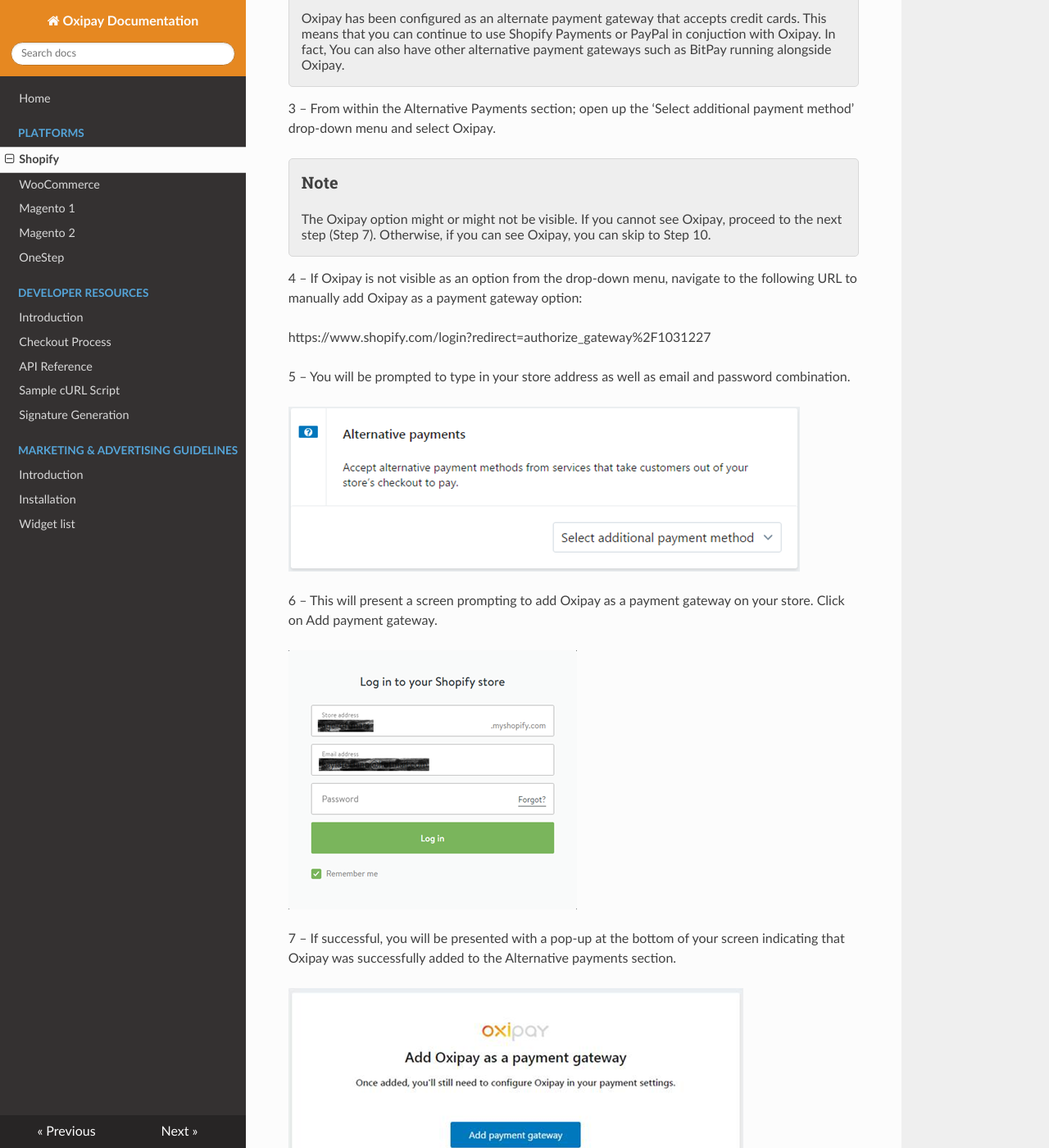
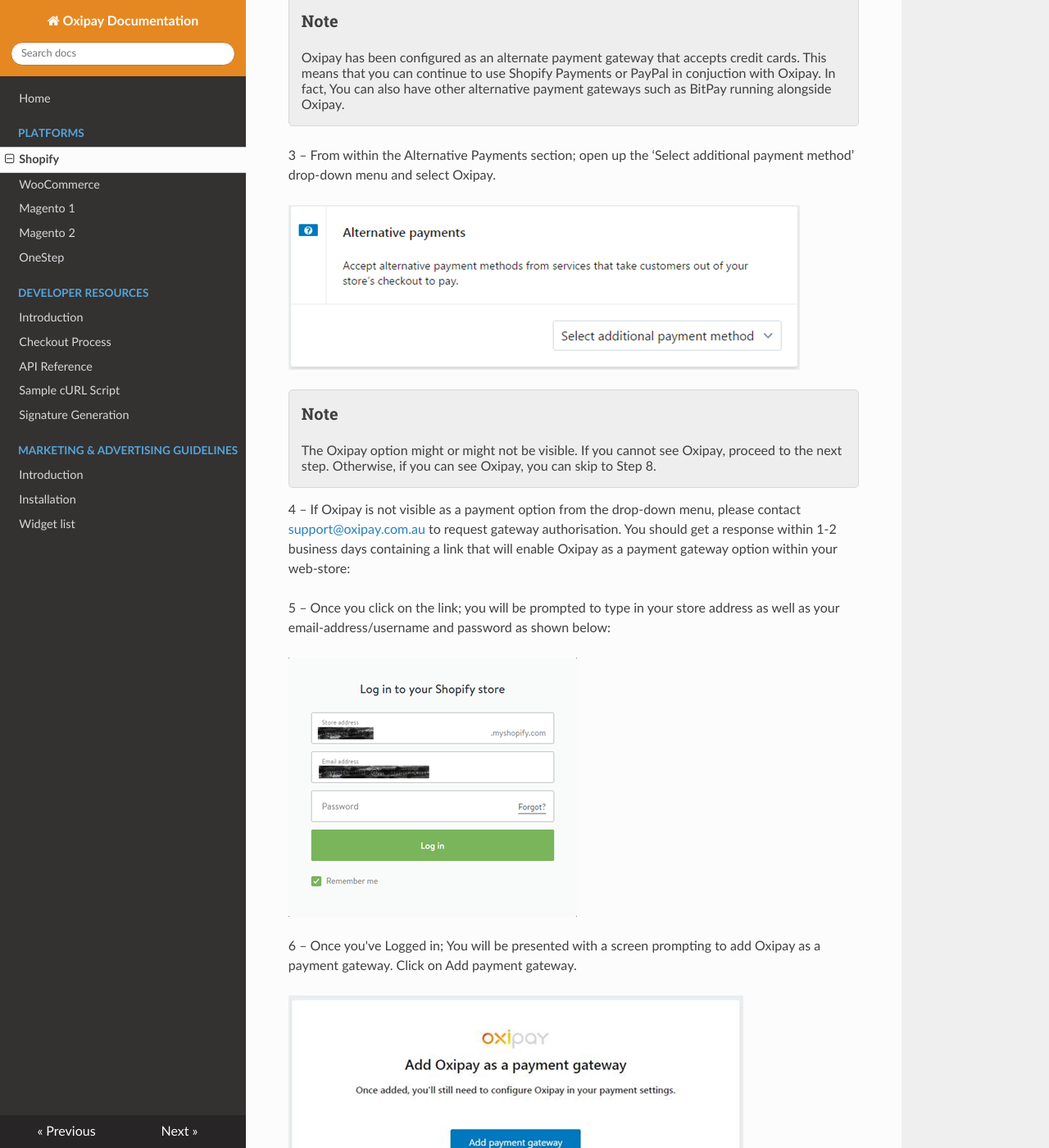
Before and after one commit to oxipay/oxidocs, an MkDocs documentation site: the page built from docs/platforms/shopify.md, in a window 1280 px wide and 1400 px high, scrolled down 1158 px. Shown: the whole window at 82% size. Built offline with MkDocs 1.6.1, drawn with Linux system fonts in a browser that asks for light colours; nearby versions of some CDN libraries; old or Windows-style settings are respelled for this version of MkDocs; some of the changed text lies outside the part shown.

Commit message:
removed gateway invitation link from Shopify instructions

```diff
--- a/docs/platforms/shopify.md
+++ b/docs/platforms/shopify.md
@@ -15,7 +15,7 @@
 
 #Integrating Oxipay#
 
-<div class="alert alert-info" role="alert">You will need your <b>Merchant ID</b> and an <b>Encryption Key</b> handy before continuing with the installation procdure.</div>
+<div class="alert alert-info" role="alert">You will need your <b>Merchant ID</b> and an <b>Encryption Key</b> handy before continuing with the installation procdure.</div><br/>
 
 1 – First log into the admin area of your Shopify store, then click on the Settings item at the bottom left.
 
@@ -36,38 +36,38 @@
 
 3 – From within the Alternative Payments section; open up the ‘Select additional payment method’ drop-down menu and select Oxipay.
 
+![3.png](/img/platforms/shopify/3.png)
+
 <div class="panel panel-primary">
   <div class="panel-heading">
     <h3 class="panel-title">Note</h3>
   </div>
   <div class="panel-body">
-    The Oxipay option might or might not be visible. If you cannot see Oxipay, proceed to the next step (Step 7). Otherwise, if you can see Oxipay, you can skip to Step 10.
+    The Oxipay option might or might not be visible. If you cannot see Oxipay, proceed to the next step. Otherwise, if you can see Oxipay, you can skip to Step 8.
   </div>
 </div>
 
-4 – If Oxipay is not visible as an option from the drop-down menu, navigate to the following URL to manually add Oxipay as a payment gateway option:
+4 – If Oxipay is not visible as a payment option from the drop-down menu, please contact <a href="mailto:support@oxipay.com.au?Subject=Gateway Authorisation">support@oxipay.com.au</a> to request gateway authorisation. You should get a response within 1-2 business days containing a link that will enable Oxipay as a payment gateway option within your web-store:
 
-https://www.shopify.com/login?redirect=authorize_gateway%2F1031227
-
-5 – You will be prompted to type in your store address as well as email and password combination.
-
-![3.png](/img/platforms/shopify/3.png)
-
-6 – This will present a screen prompting to add Oxipay as a payment gateway on your store. Click on Add payment gateway.
+5 – Once you click on the link; you will be prompted to type in your store address as well as your email-address/username and password as shown below:
 
 ![4.png](/img/platforms/shopify/4.png)
 
-7 – If successful, you will be presented with a pop-up at the bottom of your screen indicating that Oxipay was successfully added to the Alternative payments section.
+6 – Once you've Logged in; You will be presented with a screen prompting to add Oxipay as a payment gateway. Click on Add payment gateway.
 
 ![5.png](/img/platforms/shopify/5.png)
 
-8 – Scroll to the Alternative payments section, open up the Select additional payment method drop-down menu and then select Oxipay.
+7 – If successful, you will be presented with a pop-up at the bottom of your screen indicating that Oxipay was successfully added to the Alternative payments section.
 
 ![6.png](/img/platforms/shopify/6.png)
 
+8 – Scroll to the Alternative payments section, open up the Select additional payment method drop-down menu and then select Oxipay.
+
+![7.png](/img/platforms/shopify/7.png)
+
 9 – This will open up an area where you can type in your Merchant Number and Encryption Key as provided to you by Certegy, you can also specify the credit cards that you would like to accept on your Shopify store. Then click on Activate.
 
-![7.png](/img/platforms/shopify/7.png)
+![8.png](/img/platforms/shopify/8.png)
 
 <div class="panel panel-primary">
   <div class="panel-heading">
@@ -78,9 +78,14 @@
   </div>
 </div>
 
-10 – This will open up the Oxipay gateway settings area where you can type in your Merchant Number and Encryption Key as supplied to you by Certegy.
-
-Important You will not be able to process payments via Oxipay until you input your Merchant Number and Encryption Key. You will also need to update your Encryption Key if it is recycled via the Merchant Portal.
+<div class="panel panel-danger">
+  <div class="panel-heading">
+    <h3 class="panel-title">Important</h3>
+  </div>
+  <div class="panel-body">
+    You will not be able to process payments via Oxipay until you input your Merchant Number and Encryption Key. You will also need to update your Encryption Key if it is recycled via the Merchant Portal.
+  </div>
+</div>
 
 Below is a description of some of the other settings that might appear on the Oxipay gateway settings area.
 
```
